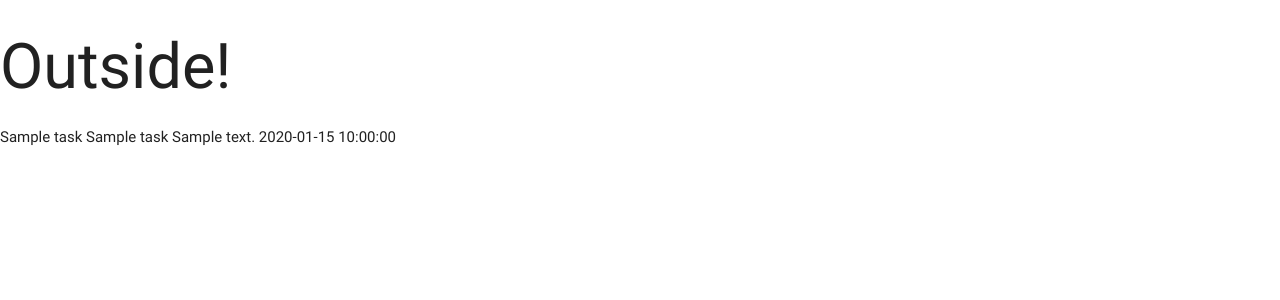
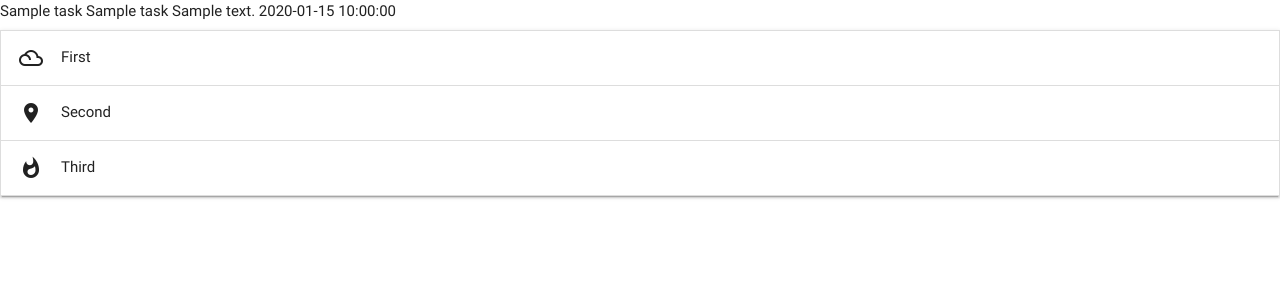
Before and after one commit to Dhracko/task_manager, a Flask app: page / in a window 1280 px wide. Shown: the top 300 px of the page. Run offline with Flask 2, Linux system fonts and the light colour scheme; a database or web service that is not in the repository returns one stand-in record (values such as "Sample title"); some libraries are stand-ins or nearby versions.

Commit message:
Added Collapsable jQuery

```diff
--- a/templates/base.html
+++ b/templates/base.html
@@ -6,12 +6,15 @@
 
     </head>
     <body>
-        <h1>Outside!</h1>
         {% block content %}
-
         {% endblock %}
     <script src="https://cdnjs.cloudflare.com/ajax/libs/jquery/3.5.1/jquery.min.js"></script>
     <script src="https://cdnjs.cloudflare.com/ajax/libs/materialize/0.100.2/js/materialize.min.js"></script>
+    <script type="text/javascript">
+        $(document).ready(function() {
+            $('.collapsible').collapsible();
+        })
+    </script>
     </body>
 
 </html>
--- a/templates/tasks.html
+++ b/templates/tasks.html
@@ -9,4 +9,19 @@
         {{task.due_date}}
     {% endfor %}
 
+  <ul class="collapsible">
+    <li>
+      <div class="collapsible-header"><i class="material-icons">filter_drama</i>First</div>
+      <div class="collapsible-body"><span>Lorem ipsum dolor sit amet.</span></div>
+    </li>
+    <li>
+      <div class="collapsible-header"><i class="material-icons">place</i>Second</div>
+      <div class="collapsible-body"><span>Lorem ipsum dolor sit amet.</span></div>
+    </li>
+    <li>
+      <div class="collapsible-header"><i class="material-icons">whatshot</i>Third</div>
+      <div class="collapsible-body"><span>Lorem ipsum dolor sit amet.</span></div>
+    </li>
+  </ul>
+
 {% endblock %}
```
